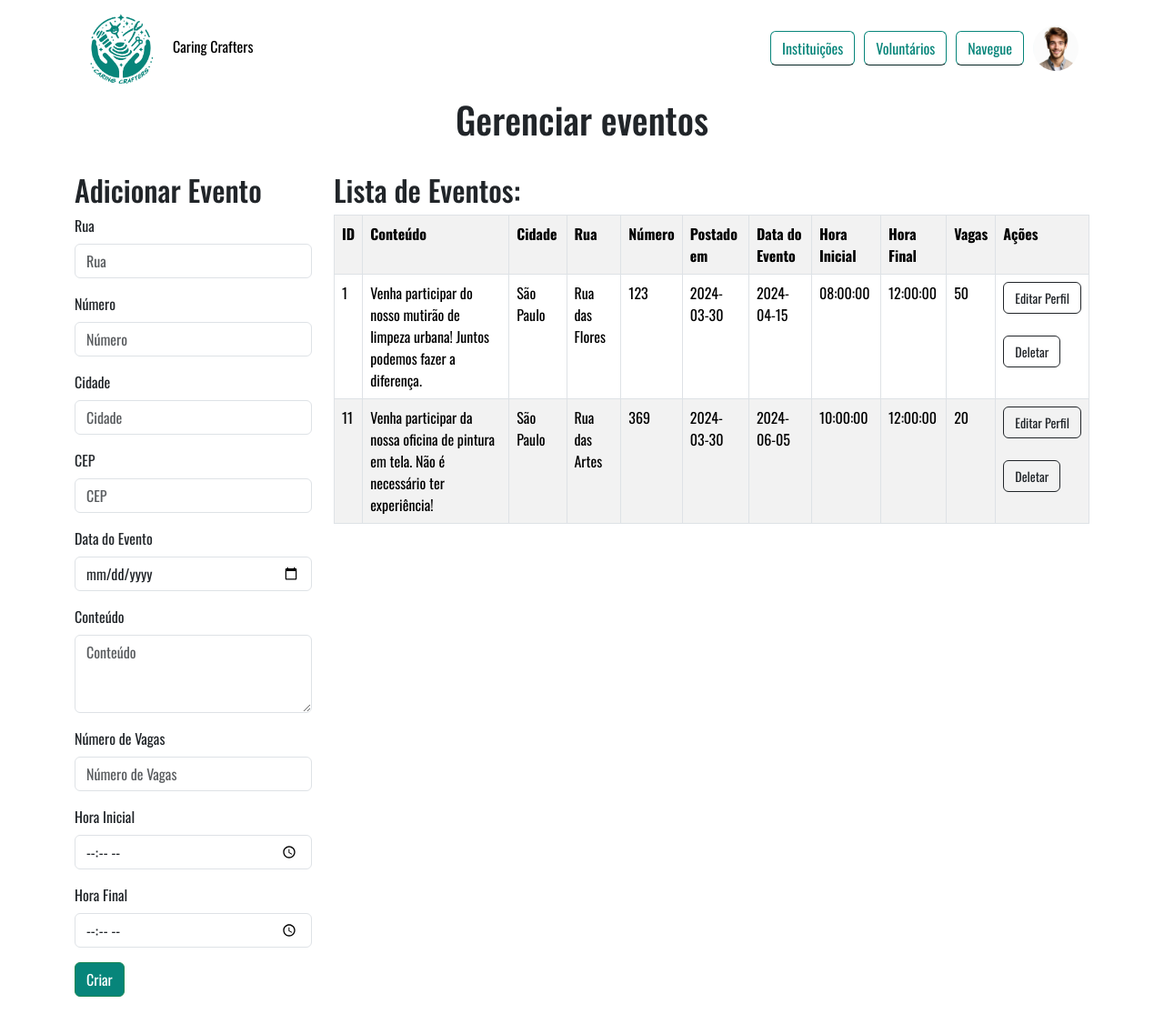
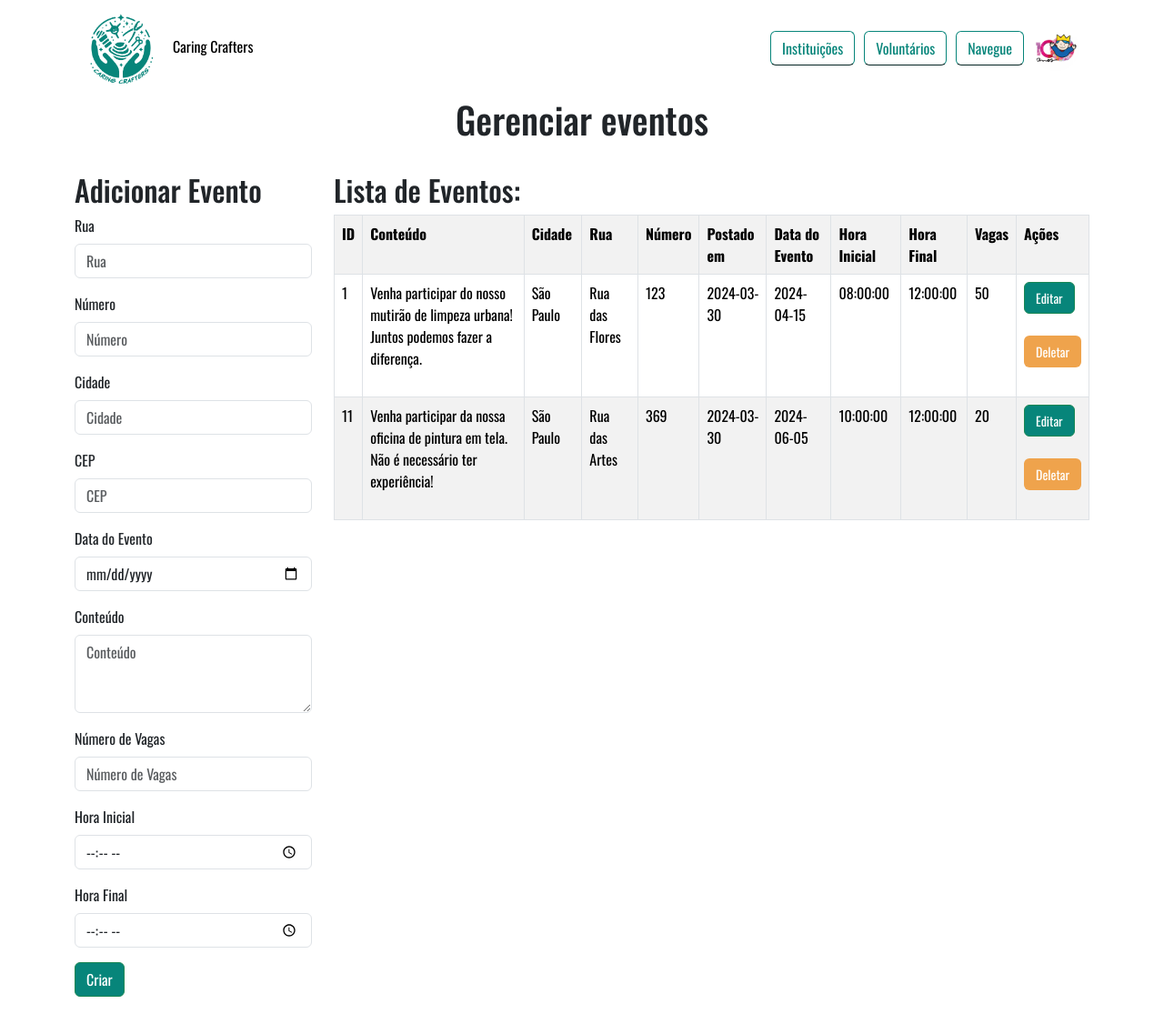
Before and after one commit to carloshobmeier/CaringCrafters, a PHP site: page /crud_eventos.php in a window 1280 px wide. Shown: the top 1115 px of the page at 91% size. Run offline with PHP 8.4, Linux system fonts and the light colour scheme; a user stored in the database is signed in; data comes from the database, SQL or seed files in the repository; some web fonts are replaced.

Commit message:
ajustes de identidade visual

```diff
--- a/components/navbar_logado.php
+++ b/components/navbar_logado.php
@@ -39,7 +39,7 @@ if ($_SERVER["REQUEST_METHOD"] == "POST") {
             <button class="btn btn-outline-success">Voluntários</button>
             <button class="btn btn-outline-success">Navegue</button>
           </div>
-          <a href="#" id="profileLink"><img src="./assets/images/profile-picture.jpeg" alt="User Avatar" class="navbar-profile-pic"></a>
+          <a href="#" id="profileLink"><img src="./assets/images/pequeno_principe.jpg" alt="User Avatar" class="navbar-profile-pic"></a>
         </div>
       </div>
     </div>
@@ -57,7 +57,7 @@ if ($_SERVER["REQUEST_METHOD"] == "POST") {
       <div class="modal-body">
         <!-- Conteúdo do modal: imagem do usuário e botões -->
         <div class="modal-buttons text-center" style="display: flex; flex-direction: column; align-items: center;">
-          <img src="./assets/images/profile-picture.jpeg" alt="User Avatar" class="modal-profile-pic elemento" width="50%" style="border-radius: 50%;">
+          <img src="./assets/images/pequeno_principe.jpg" alt="User Avatar" class="modal-profile-pic elemento" width="50%" style="border-radius: 50%;">
           <div class="d-flex">
             <a href="profile_institution.php" class="btn btn-success elemento">Ver Perfil</a>
             <form method="post" action="<?php echo htmlspecialchars($_SERVER["PHP_SELF"]); ?>">
--- a/crud_eventos.php
+++ b/crud_eventos.php
@@ -99,7 +99,7 @@ $evento = $result->fetch_all(MYSQLI_ASSOC);
             </div>
 
 
-            <button type="submit" class="btn btn-success" name="action" value="create">Criar</button>
+            <button type="submit" class="btn btn-success" name="action" value="create" style="margin-bottom: 20px;">Criar</button>
         </form>
 
         </div>
@@ -139,11 +139,11 @@ $evento = $result->fetch_all(MYSQLI_ASSOC);
                 <td>
                     <form method="POST" action="./crud_eventosUpdate.php">
                         <input type="hidden" name="id_counter" value="<?php echo $counter; ?>">
-                        <input type="submit" class="btn btn-outline-dark mb-4"  style="font-size: 14px" name="action" value="Editar Perfil">
+                        <input type="submit" class="btn mb-4 btn-success"  style="font-size: 14px" name="action" value="Editar">
                     </form>
                     <form method="post" action="./banco_de_dados/eventoDelete.php">
                         <input type="hidden" name="id_evento" value="<?php echo $eventos['id_evento']; ?>">
-                        <input type="submit" class="btn btn-outline-dark mb-4"  style="font-size: 14px" name="action" value="Deletar" >
+                        <input type="submit" class="btn mb-4"  style="font-size: 14px; background-color: #efa34c; color: white;" name="action" value="Deletar" >
                     </form>
                 </td>
             </tr>
@@ -194,5 +194,6 @@ $evento = $result->fetch_all(MYSQLI_ASSOC);
 <script>
 
 </script>
+<?php include('./components/footer.php') ?>
 </body>
 </html>
--- a/login.php
+++ b/login.php
@@ -9,7 +9,7 @@
     <link rel="stylesheet" href="./style/setup.css">
 </head>
 <body>
-    <div class="login-background">
+    <div class="container-fluid login-background login">
         <div class="login-form-container mx-auto text-center rounded bg-white p-4 rounded-sm border border-1">
             <h1 class="mb-5">Entrar</h1>
             <form class="needs-validation" novalidate action="./banco_de_dados/login_php.php" method="POST" id="loginForm">
@@ -25,7 +25,7 @@
                         Esta senha não é válida. Mínimo de 8 caracteres e uma letra maiúscula.
                     </div>
                 </div>
-                <input type="submit" value="Entrar" name="entrar" class="submit">
+                <input type="submit" value="Entrar" name="entrar" class="submit btn btn-success">
                 <p class="mt-2">Não tem uma conta? <a href="./signIn.php" class="text-decoration-none" style="color: #3C99F0">Cadastre-se</a></p>
             </form>
         </div>
--- a/profile_institution.php
+++ b/profile_institution.php
@@ -23,13 +23,13 @@ if (!isset($_SESSION['id'])) {
     <?php include('./components/navbar_logado.php') ?>
     <section class="w-100 h-100">
         <div class="w-full">
-            <div class="profile-banner" style="background-image: url('./assets/images/agua.jpeg')" alt="">
+            <div class="profile-banner" style="background-image: url('./assets/images/pequeno_principe.jpg')" alt="">
                 <div class="banner-overlay"></div>
             </div>
         </div>
         <div class="d-flex justify-content-center gap-5 mb-5 profile-layout">
             <div class="position-relative p-4 d-flex flex-column rounded-4" style="width: 250px; background: #F0F0F0; top: -90px; height: fit-content">
-                <img class="mx-auto rounded-circle mb-2" src="./assets/images/agua.jpeg" style="width: 38%" alt="">
+                <img class="mx-auto rounded-circle mb-2" src="./assets/images/pequeno_principe.jpg" style="width: 38%" alt="">
                 <div class="text-center mb-3">
                     <h5 class="mb-0">Pequeno Príncipe</h5>
                     <p>Curitiba, Paraná</p>
--- a/signIn.php
+++ b/signIn.php
@@ -190,7 +190,7 @@
                 </div>
               </div>
             </div>
-            <input class="submit" type="submit" value="Cadastre-se" name="submitU">
+            <input class="submit btn btn-success" type="submit" value="Cadastre-se" name="submitU">
 
         </form>
       </div>
@@ -312,7 +312,7 @@
                 </div>
               </div>
             </div>
-            <input class="submit" type="submit" value="Cadastre-se" name="submitI">
+            <input class="submit btn btn-success" type="submit" value="Cadastre-se" name="submitI">
         </div>
 
       <?php include("./components/footer.php")?>
```
Also changed, not shown: crud_eventosUpdate.php (+31 -1 lines), style/login.css (+9 -6 lines), assets/images/pequeno_principe.jpg (added).
